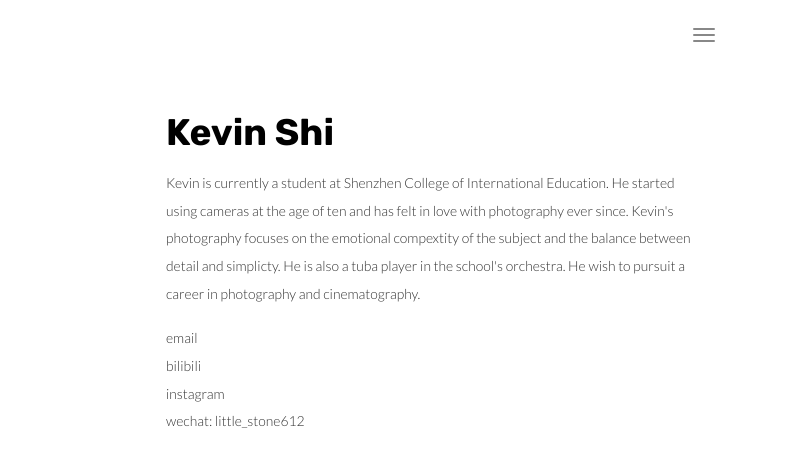
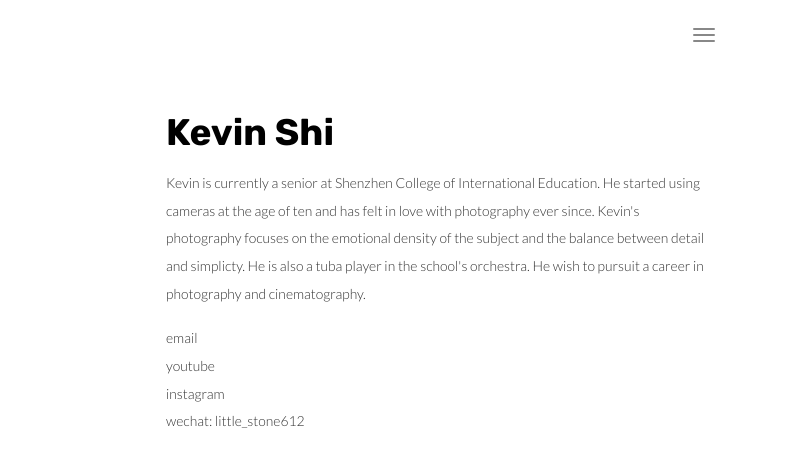
Before and after one commit to Lts612/lts612.github.io, a plain HTML site: page about.html in a window 1280 px wide. Shown: the full height of the page, 489-1280 px from the left. Drawn offline with Linux system fonts and the light colour scheme.

Commit message:
changed bilibili to youtube

```diff
--- a/about.html
+++ b/about.html
@@ -77,14 +77,14 @@
                 </div>
                 <div class="col-md-6">
                     <h1 class="h2">Kevin Shi</h1>
-                    <p>Kevin is currently a student at Shenzhen College of International Education. He started using cameras at the age of ten and has felt in love with photography ever since. Kevin's photography focuses on the emotional compextity of the subject and the balance between detail and simplicty. He is also a tuba player in the school's orchestra. He wish to pursuit a career in photography and cinematography. </p>
+                    <p>Kevin is currently a senior at Shenzhen College of International Education. He started using cameras at the age of ten and has felt in love with photography ever since. Kevin's photography focuses on the emotional density of the subject and the balance between detail and simplicty. He is also a tuba player in the school's orchestra. He wish to pursuit a career in photography and cinematography. </p>
 
                     <ul class="list-unstyled">
                         <li>
                             <a href="mailto:mr.stone612@gmail.com" title="" class="link-like-text">email</a>
                         </li>
                         <li>
-                            <a href="https://space.bilibili.com/93283131?spm_id_from=444.41.0.0" title="" class="link-like-text">bilibili</a>
+                            <a href="https://www.youtube.com/@kevinshi0612" title="" class="link-like-text">youtube</a>
                         </li>
                         <li>
                             <a href="https://www.instagram.com/kevtheshark612/" title="" class="link-like-text">instagram</a>
```
Also changed, not shown: log20240822.txt (added), log20240823.txt (added), 2 other files.
